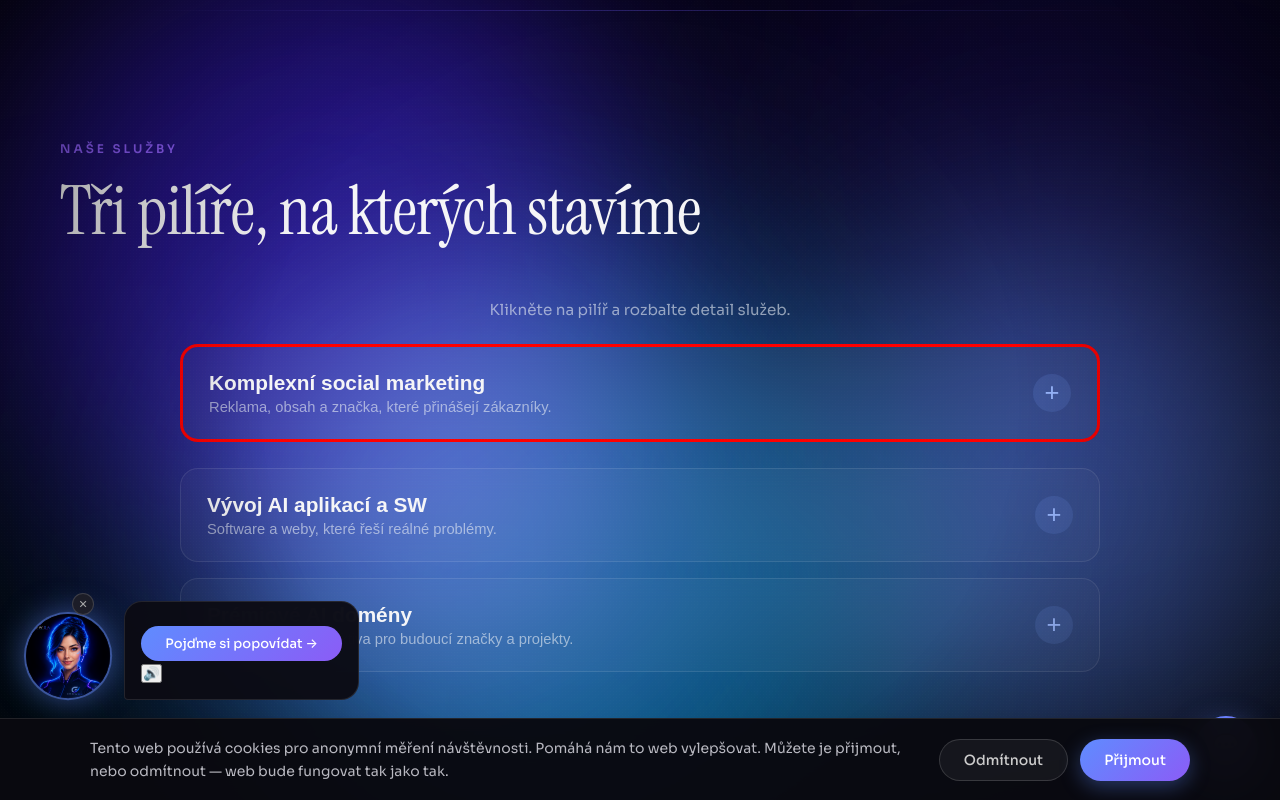
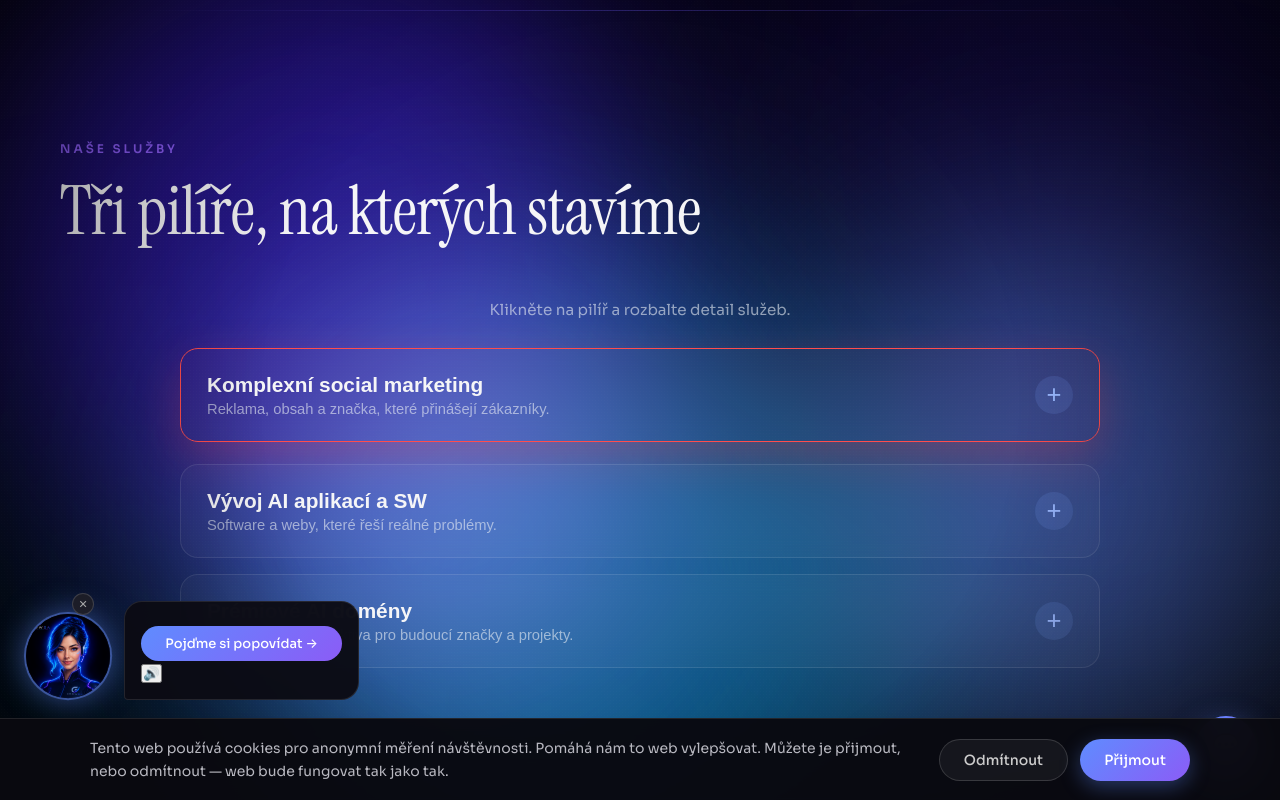
Before and after one commit to groweacz-cyber/Growea-web, a React (Vite) app: page / in a window 1280 px wide. In both pictures the pointer is over the element 640 px from the left and 1979 px from the top of the page. Shown: the part 1579-2379 px from the top of the page. Built offline with nearby package versions, Linux system fonts and the light colour scheme.

Commit message:
Red pillar hover effect.

```diff
--- a/src/index.css
+++ b/src/index.css
@@ -2165,8 +2165,13 @@ body {
   line-height: 1.6;
   color: rgba(231, 236, 243, 0.75);
 }
-/* DOČASNÝ TEST — smažeme potom */
+/* PILLARS — červený hover efekt */
 .pillar:hover {
-  border: 3px solid red !important;
-  transform: translateY(-10px) !important;
-}
+  border-color: #ff4d4d !important;
+  transform: translateY(-6px) !important;
+  box-shadow: 0 16px 44px rgba(255, 60, 60, 0.25) !important;
+  background: rgba(255, 70, 70, 0.04) !important;
+}
+.pillar.open:hover {
+  transform: none !important;
+}
```
